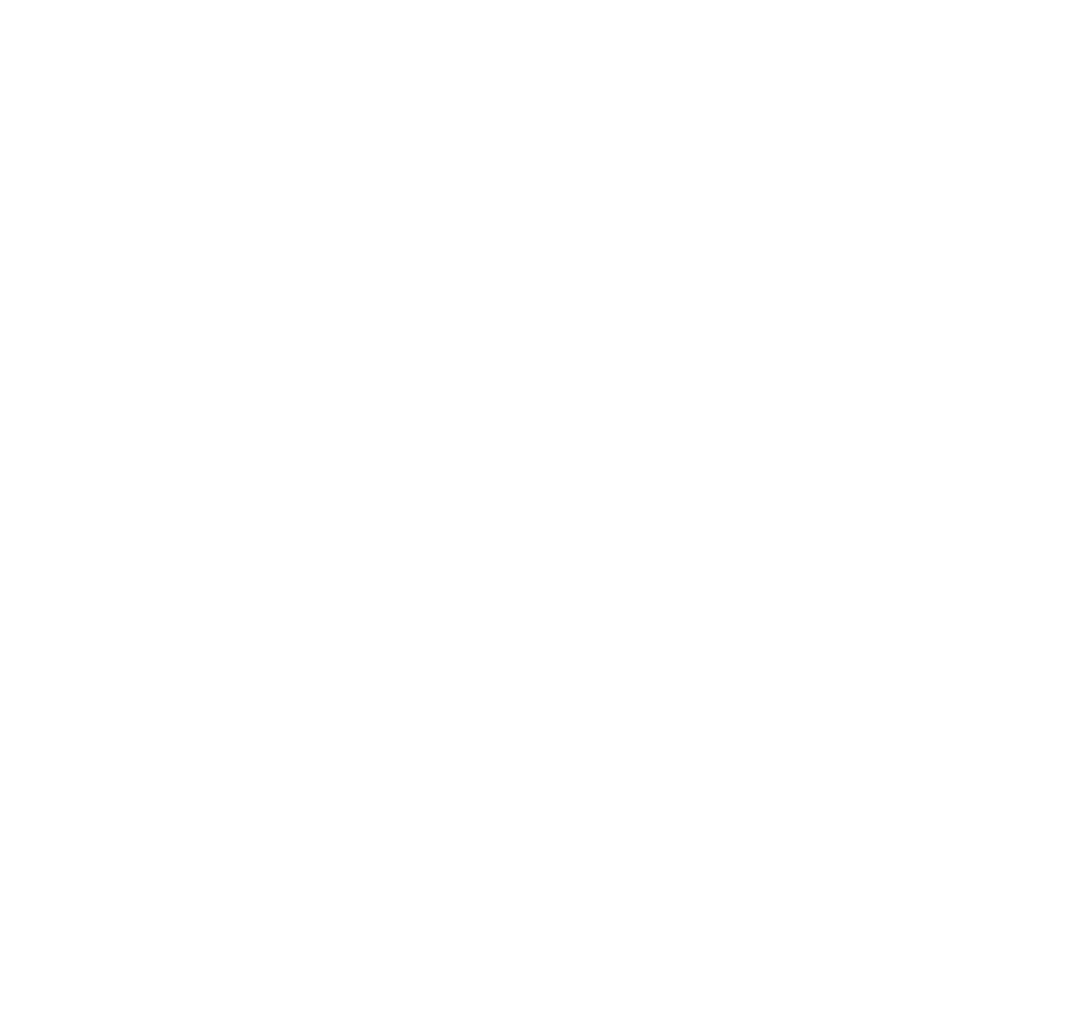
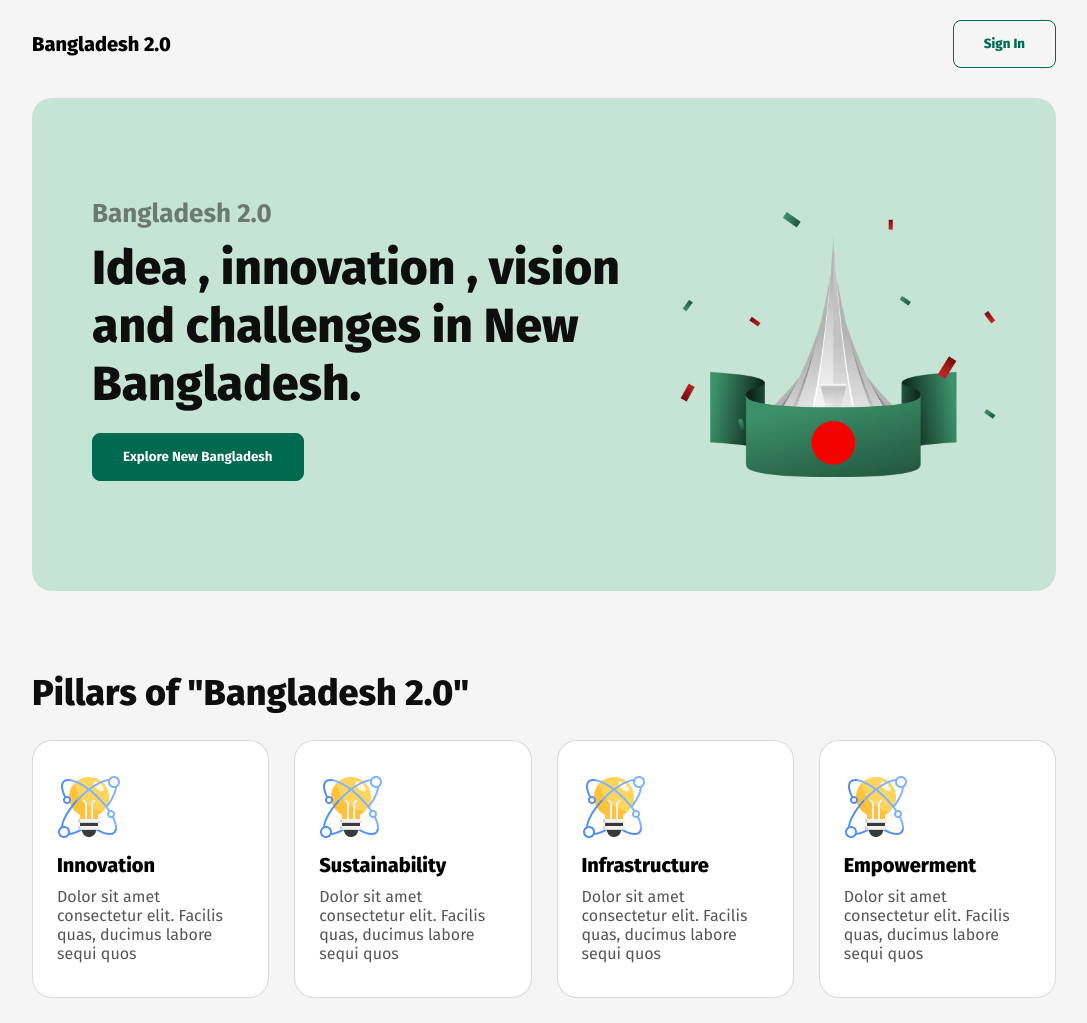
Before and after one commit to garodiaa/PH_A1, a plain HTML site: page index.html in a window 1280 px wide. Shown: the whole page, without its empty margins (96-1183 px from the left). Before the commit the page ends 800 px from the top, so only its background shows below. Drawn offline with Linux system fonts and the light colour scheme.

Commit message:
nav hero

```diff
--- a/index.html
+++ b/index.html
@@ -8,6 +8,51 @@
 
 </head>
 <body>
+    <header>
+        <nav>
+            <h5>Bangladesh 2.0</h5>
+            <button class="btn-1">Sign In</button>
+        </nav>
+
+        <section class="hero-sec">
+            <div>
+                <h3>Bangladesh 2.0</h3>
+                <h1>Idea , innovation , vision and challenges in New Bangladesh.</h1>
+                <button class="btn-2">Explore New Bangladesh</button>
+            </div>
+            <img src="assets/hero.png" alt="">
+        </section>
+    </header>
+
+    <main>
+        <section class="pillar">
+            <h2>Pillars of "Bangladesh 2.0"</h2>
+            <div class="container">
+                <div class="card">
+                    <img src="assets/card-icon.png" alt="Innovation Icon">
+                    <h5>Innovation</h5>
+                    <p>Dolor sit amet consectetur elit. Facilis quas, ducimus labore sequi quos </p>
+                </div>
+                <div class="card">
+                    <img src="assets/card-icon.png" alt="Sustainability Icon">
+                    <h5>Sustainability</h5>
+                    <p>Dolor sit amet consectetur elit. Facilis quas, ducimus labore sequi quos </p>
+                </div>
+                <div class="card">
+                    <img src="assets/card-icon.png" alt="Infrastructure Icon">
+                    <h5>Infrastructure</h5>
+                    <p>Dolor sit amet consectetur elit. Facilis quas, ducimus labore sequi quos </p>
+                </div>
+                <div class="card">
+                    <img src="assets/card-icon.png" alt="Empowerment Icon">
+                    <h5>Empowerment</h5>
+                    <p>Dolor sit amet consectetur elit. Facilis quas, ducimus labore sequi quos </p>
+                </div>
+            </div>
+        </section>
+
+    </main>
+    <footer></footer>
 
 </body>
 </html>
--- a/style.css
+++ b/style.css
@@ -5,8 +5,132 @@
     margin: 0;
     padding: 0;
     box-sizing: border-box;
+    font-family: 'Fira Sans', sans-serif;
 }
 
 body{
-    font-family: 'Fira Sans', sans-serif;
+    background-color: #F5F5F5;
 }
+
+/* Shareable Styling */
+header,main{
+    padding: 0 10%;
+}
+
+p{
+    color:rgba(14, 14, 14, 0.7)
+}
+
+h1{
+    font-size: 48px;
+    font-weight: 800;
+    color:rgba(14, 14, 14, 1);
+}
+h2{
+    font-size: 36px;
+    font-weight: 800;
+    color:rgba(14, 14, 14, 1);
+}
+h3{
+    font-size: 26px;
+    font-weight: 700;
+    color:rgba(14, 14, 14, 0.5);
+}
+
+h5{
+    font-size: 20px;
+    font-weight: 800;
+}
+
+button{
+    cursor: pointer;
+    outline: none;
+    border: none;
+}
+
+.btn-1{
+    padding: 15px 30px;
+    background: transparent;
+    border: 1px solid #006A50;
+    border-radius: 8px;
+    font-weight: 800;
+    color: #006A50;
+}
+
+.btn-1:hover{
+    background: #006A50;
+    color: white;
+}
+
+.btn-2{
+    padding: 15px 30px;
+    margin: 10px 0;
+    background: #006A50;
+    border: 1px solid #006A50;
+    border-radius: 8px;
+    font-weight: 700;
+    color: white;
+}
+
+.btn-2:hover{
+    background: transparent;
+    color: #006A50;
+}
+
+body section{
+    margin-top: 80px;
+}
+
+/* header */
+/* nav bar */
+nav{
+    display: flex;
+    justify-content: space-between;
+    align-items: center;
+    padding: 20px 0;
+}
+
+/* hero-sec */
+.hero-sec{
+    display: flex;
+    justify-content: space-between;
+    align-items: center;
+    margin: 10px 0;
+    padding: 100px 60px;
+
+    background-color: #C6E4D6;
+    border-radius: 20px;
+}
+
+.hero-sec div{
+    width: 60%;
+}
+
+.hero-sec h1{
+    margin: 10px 0;
+}
+.hero-sec>img{
+    width: 35%;
+}
+
+/* main */
+/* pilars of BD */
+
+.container{
+    display: flex;
+    justify-content: space-between;
+    align-items: center;
+    margin: 25px 0;
+    gap: 25px;
+}
+
+.container .card{
+    padding: 24px;
+    background-color: white;
+    border: 1px solid rgba(14, 14, 14, 0.15);
+    border-radius: 20px;
+}
+
+.card img, .card h3, .card p{
+    margin: 10px 0;
+}
```
